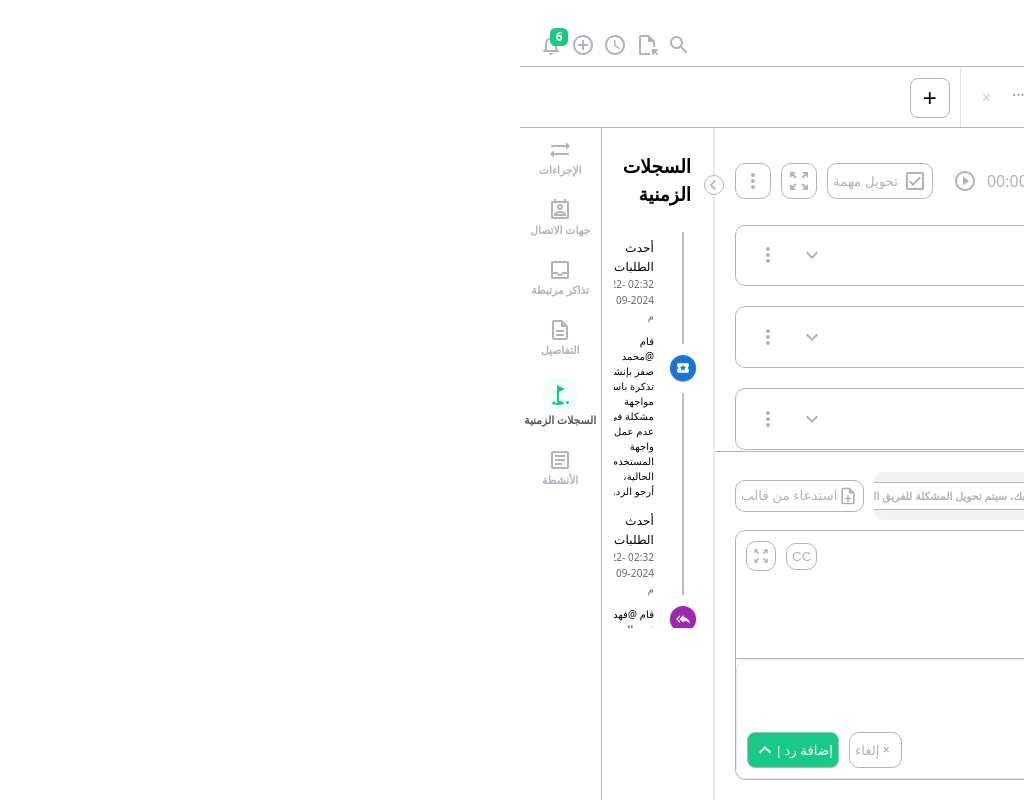
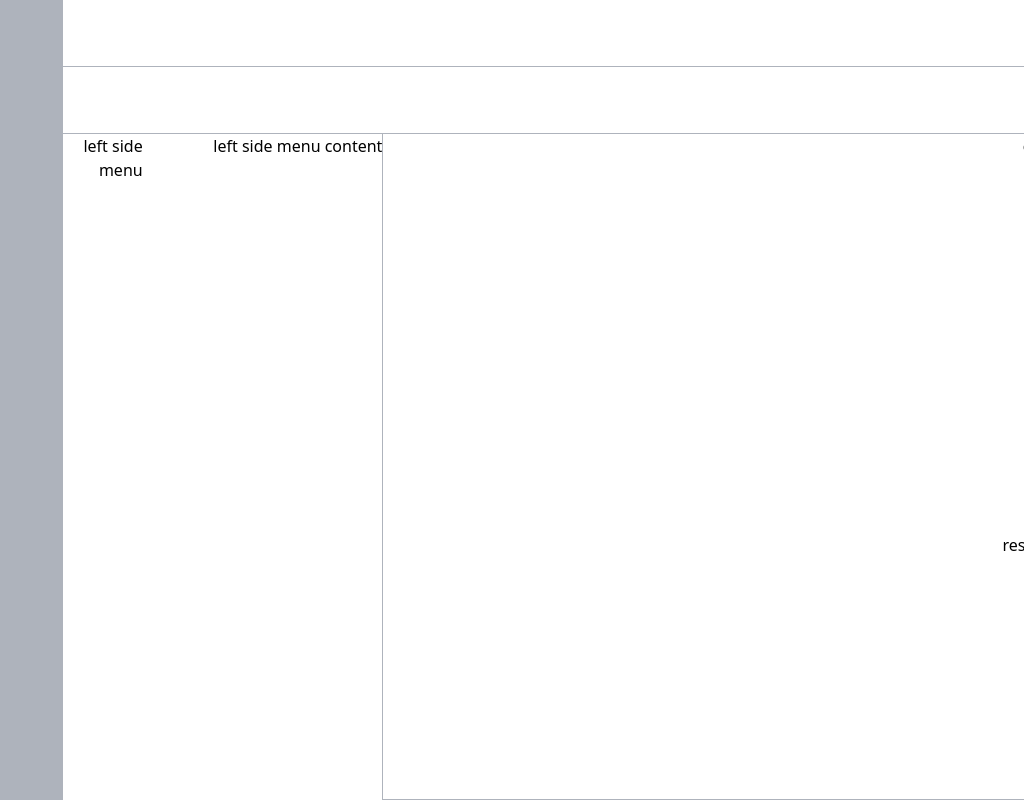
Before and after one commit to amansour13/requests-react-page, a React (Vite) app: page / in a window 1280 px wide. Shown: the whole page, without its empty margins (256-1280 px from the left). Built offline with nearby package versions, Linux system fonts and the light colour scheme.

Commit message:
building grid version

```diff
--- a/src/App.jsx
+++ b/src/App.jsx
@@ -1,12 +1,14 @@
 
 import Requests from './pages/requests.jsx';
+import TestGrid from './pages/test_grid.jsx';
 import './App.css';
 
 function App() {
 
   return (
     <>
-      <Requests/>
+      {/* <Requests/>   */}
+      <TestGrid />
     </>
   );
 }
--- a/src/components/tabcontent.css
+++ b/src/components/tabcontent.css
@@ -332,7 +332,7 @@
     flex-direction: row;
     justify-content: start;
     align-items: center;
-    flex-wrap: wrap;
+    /* flex-wrap: wrap; */
     gap: 20px;
 }
 
--- /dev/null
+++ b/src/components/using gird/NavMenu.jsx
@@ -0,0 +1,80 @@
+import HistoryToggleOffOutlinedIcon from '@mui/icons-material/HistoryToggleOffOutlined';import FolderRoundedIcon from '@mui/icons-material/FolderRounded';
+import DashboardIcon from '@mui/icons-material/Dashboard';
+import DescriptionRoundedIcon from '@mui/icons-material/DescriptionRounded';
+import GroupsRoundedIcon from '@mui/icons-material/GroupsRounded';
+import CategoryRoundedIcon from '@mui/icons-material/CategoryRounded';
+import PaidRoundedIcon from '@mui/icons-material/PaidRounded';
+import CalendarTodayIcon from '@mui/icons-material/CalendarToday';
+import ConfirmationNumberIcon from '@mui/icons-material/ConfirmationNumber';
+import SettingsIcon from '@mui/icons-material/Settings';
+import { useState } from 'react';
+
+function NavMenu() {
+    const [active, setActive] = useState(true);
+    let navItems ={
+        dashboard: {
+            icon: <DashboardIcon className="rounded-[10px] p-1 text-[#B8BFCC] group-focus:text-[#00CA7C] group-focus:bg-[#00ca7d15]"/>,
+            text: 'اللوحة'
+        },
+        clients: {
+            icon: <FolderRoundedIcon className="rounded-[10px] p-1 text-[#B8BFCC] group-focus:text-[#00CA7C] group-focus:bg-[#00ca7d15]"/>,
+            text: 'العملاء'
+        },
+        contacts: {
+            icon: <DescriptionRoundedIcon className="rounded-[10px] p-1 text-[#B8BFCC] group-focus:text-[#00CA7C] group-focus:bg-[#00ca7d15]"/>,
+            text: 'العقود'
+        },
+        hr: {
+            icon: <GroupsRoundedIcon className="rounded-[10px] p-1 text-[#B8BFCC] group-focus:text-[#00CA7C] group-focus:bg-[#00ca7d15]"/>,
+            text: 'الموارد البشرية'
+        },
+        projects: {
+            icon: <CategoryRoundedIcon  className="rounded-[10px] p-1 text-[#B8BFCC] group-focus:text-[#00CA7C] group-focus:bg-[#00ca7d15]"/>,
+            text: 'المشاريع'
+        },
+        finance: {
+            icon: <PaidRoundedIcon className="rounded-[10px] p-1 text-[#B8BFCC] group-focus:text-[#00CA7C] group-focus:bg-[#00ca7d15]"/>,
+            text: 'المالية'
+        },
+        calender: {
+            icon: <CalendarTodayIcon className="rounded-[10px] p-1 text-[#B8BFCC] group-focus:text-[#00CA7C] group-focus:bg-[#00ca7d15]"/>,
+            text: 'التقويم'
+        },
+        requests: {
+            icon: <ConfirmationNumberIcon className="rounded-[10px] p-1 text-[#B8BFCC] group-focus:text-[#00CA7C] group-focus:bg-[#00ca7d15]"/>,
+            text: 'الطلبات'
+        },
+        settings: {
+            icon: <SettingsIcon className="rounded-[10px] p-1 text-[#B8BFCC] group-focus:text-[#00CA7C] group-focus:bg-[#00ca7d15]"/>,
+            text: 'إعدادات'
+        },
+
+        };
+    return (
+        <>
+                <ul className='list-none flex flex-col items-center'>
+                    <li className='p-3'>
+                        <a href="#" className=''>
+                            <HistoryToggleOffOutlinedIcon className="text-[#00CA7C] box-border" style={{ fontSize: "40px" }}/>
+                        </a>
+                    </li>
+
+                    {
+                        Object.entries(navItems).map(([key, value]) => {
+                            return(
+                                <li className='p-1 hover:bg-[#00CA7C0D] w-full'>
+                                    <a href='#' className='group flex flex-col items-center'>
+                                        {value.icon}
+                                        <h6 className='text-center text-[#666C83] leading-[14px] text-[9px] group-focus:text-[#00CA7C]'>{value.text}</h6>
+                                    </a>
+                                </li>
+                            );
+                        })
+                    }
+
+                </ul>
+        </>
+    );
+}
+
+export default NavMenu;
--- /dev/null
+++ b/src/components/using gird/RightSideMenu.jsx
@@ -0,0 +1,34 @@
+import { useState } from 'react';
+import { ChevronLeft, ChevronRight } from '@mui/icons-material';
+
+function RightSideMenu(props) {
+    return (
+        <>
+        {
+                <>
+                <h2 className='font-bold  text-[24px]/[60px]'>{props.title}</h2>
+                <ul className=''>
+                    <li className=''>
+                        <a href="#" className=''>
+                        </a>
+                    </li>
+
+
+                    {props.items.map((item, index) => (
+                        <li key={index} className=''>
+                            <a href="#" className=''>
+                                <h6 className='font-medium text-[13px]/[27px] bg-[#F7F8FA] p-2'>{item}</h6>
+                            </a>
+                        </li>
+                        ))}
+                </ul>
+
+
+
+            </>
+            }
+        </>
+    );
+}
+
+export default RightSideMenu;
--- a/src/index.css
+++ b/src/index.css
@@ -1,4 +1,4 @@
-/* @import "tailwindcss"; */
+@import "tailwindcss";
 
 :root {
   font-family: system-ui, Avenir, Helvetica, Arial, sans-serif;
@@ -23,6 +23,7 @@ body {
   /* min-height: 100vh; */
   height: 100vh;
   width: 100vw;
+  background-color: var(--secondary-color);
 }
 
 a{
--- /dev/null
+++ b/src/pages/tes.jsx
@@ -0,0 +1,42 @@
+import NavMenu from '../components/using gird/NavMenu.jsx';
+import RightSideMenu from '../components/using gird/RightSideMenu.jsx';
+import { useState } from 'react';
+import { ChevronLeft, ChevronRight } from '@mui/icons-material';
+
+function TestGrid(){
+    const [isOpen, setIsOpen] = useState(true);
+
+    return (
+        <div className="grid grid-cols-12 grid-rows-[1fr_5fr] w-full h-full gap-[0.05rem]">
+            <div className={`col-span-${isOpen? 2 : 1 } row-span-2 grid grid-cols-3 relative`}>
+                <div className={`bg-white col-span-${isOpen? 1 : 3 }`}>
+                    <NavMenu />
+                </div>
+
+                        {isOpen &&
+                            <div className="bg-white col-span-2">
+                                <RightSideMenu title="الطلبات" items={["الطلبات"]}/>
+                            </div>
+
+                        }
+                        <button className="group rounded-full absolute bottom-[15%] left-[-12.5px] box-border p-3 bg-white border-[1px] border-[#E2E8F0] hover:bg-[#00ca7d] cursor-pointer" onClick={() => setIsOpen(!isOpen)}>
+                        {isOpen ? <ChevronRight className='text-[#475370] group-hover:text-white' style={{fontSize: '20px', margin: '0px', position: 'absolute ', top: '2px',right: '2px'}}/> : <ChevronLeft className='text-[#475370] group-hover:text-white' style={{fontSize: '20px', margin: '0px', position: 'absolute ', top: '2px',right: '2px'}}/>}
+                        </button>
+            </div>
+            <div className={`col-span-${isOpen? 10 : 11 } grid grid-rows-2 gap-[0.05rem]`}>
+                <div className="bg-white">page title</div>
+                <div className="bg-white">tabs titles</div>
+            </div>
+            <div className={`col-span-${isOpen? 7 : 8 } grid grid-rows-[3fr_2fr] gap-[0.05rem]`}>
+                <div className="bg-white">emails section</div>
+                <div className="bg-white">response section</div>
+            </div>
+            <div className="col-span-3 row-span-2 grid grid-cols-[3fr_1fr] gap-[0.05rem]">
+                <div className="bg-white">left side menu content</div>
+                <div className="bg-white">left side menu</div>
+            </div>
+        </div>
+    )
+}
+
+export default TestGrid;
--- /dev/null
+++ b/src/pages/test_grid.jsx
@@ -0,0 +1,42 @@
+import NavMenu from '../components/using gird/NavMenu.jsx';
+import RightSideMenu from '../components/using gird/RightSideMenu.jsx';
+import { useState } from 'react';
+import { ChevronLeft, ChevronRight } from '@mui/icons-material';
+
+function TestGrid(){
+    const [isOpen, setIsOpen] = useState(true);
+
+    return (
+        <div className="grid grid-cols-12 grid-rows-[1fr_5fr] w-full h-full gap-[0.05rem]">
+            <div className={`${isOpen ? 'col-span-2' : 'col-span-1'} row-span-2 grid grid-cols-3 relative`}>
+                <div className={`bg-white ${isOpen ? 'col-span-1' : 'col-span-3'}`}>
+                    <NavMenu />
+                </div>
+
+                        {isOpen &&
+                            <div className="bg-white col-span-2">
+                                <RightSideMenu title="الطلبات" items={["الطلبات"]}/>
+                            </div>
+
+                        }
+                        <button className="group rounded-full absolute bottom-[15%] left-[-12.5px] box-border p-3 bg-white border-[1px] border-[#E2E8F0] hover:bg-[#00ca7d] cursor-pointer" onClick={() => setIsOpen(!isOpen)}>
+                        {isOpen ? <ChevronRight className='text-[#475370] group-hover:text-white' style={{fontSize: '20px', margin: '0px', position: 'absolute ', top: '2px',right: '2px'}}/> : <ChevronLeft className='text-[#475370] group-hover:text-white' style={{fontSize: '20px', margin: '0px', position: 'absolute ', top: '2px',right: '2px'}}/>}
+                        </button>
+            </div>
+            <div className={`${isOpen ? 'col-span-10' : 'col-span-11'} grid grid-rows-2 gap-[0.05rem]`}>
+                <div className="bg-white">page title</div>
+                <div className="bg-white">tabs titles</div>
+            </div>
+            <div className={`${isOpen ? 'col-span-7' : 'col-span-8'} grid grid-rows-[3fr_2fr] gap-[0.05rem]`}>
+                <div className="bg-white">emails section</div>
+                <div className="bg-white">response section</div>
+            </div>
+            <div className="col-span-3 row-span-2 grid grid-cols-[3fr_1fr] gap-[0.05rem]">
+                <div className="bg-white">left side menu content</div>
+                <div className="bg-white">left side menu</div>
+            </div>
+        </div>
+    )
+}
+
+export default TestGrid;
```
